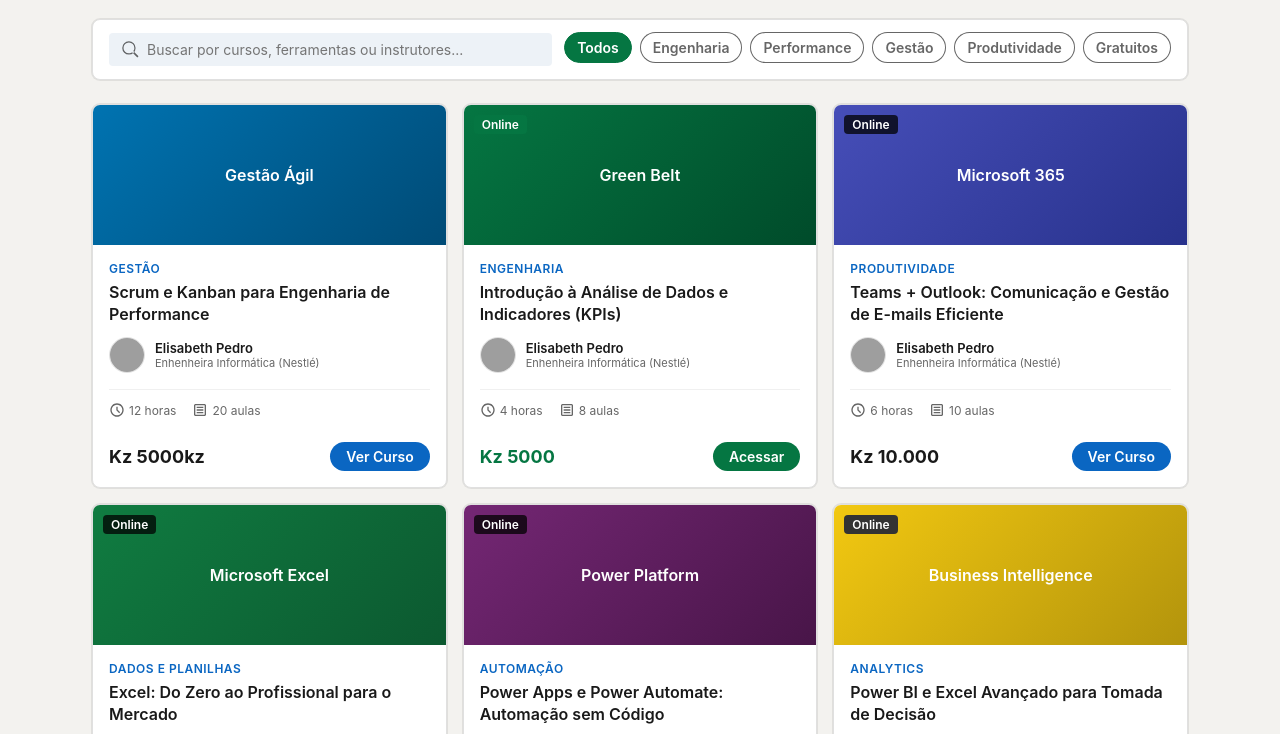
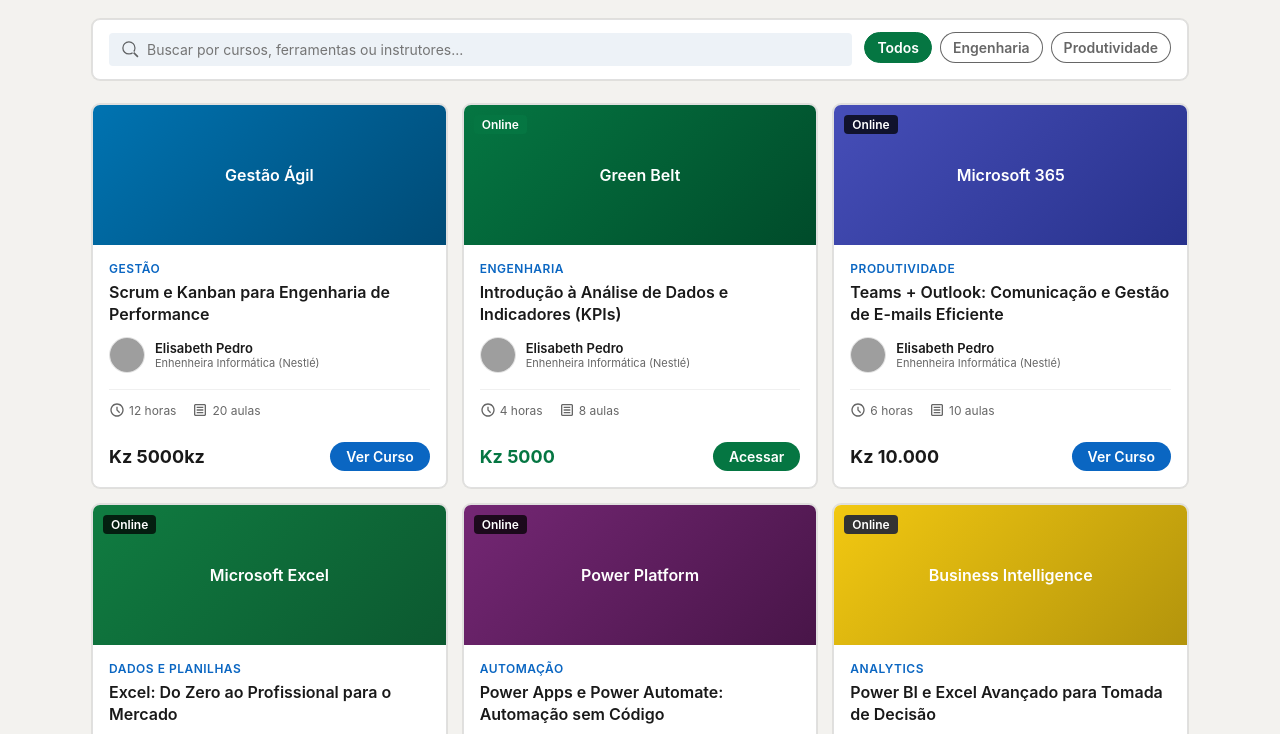
Before and after one commit to Ukwally/Elisabeth, a plain HTML site: page cursos.html in a window 1280 px wide. Shown: the part 127-861 px from the top of the page. Drawn offline with Linux system fonts and the light colour scheme; grey boxes are pictures that could not be loaded.

```diff
--- a/cursos.html
+++ b/cursos.html
@@ -330,10 +330,7 @@
         <div class="filter-tags">
             <button class="tag active">Todos</button>
             <button class="tag">Engenharia</button>
-            <button class="tag">Performance</button>
-            <button class="tag">Gestão</button>
             <button class="tag">Produtividade</button>
-            <button class="tag">Gratuitos</button>
         </div>
     </div>
 
```
